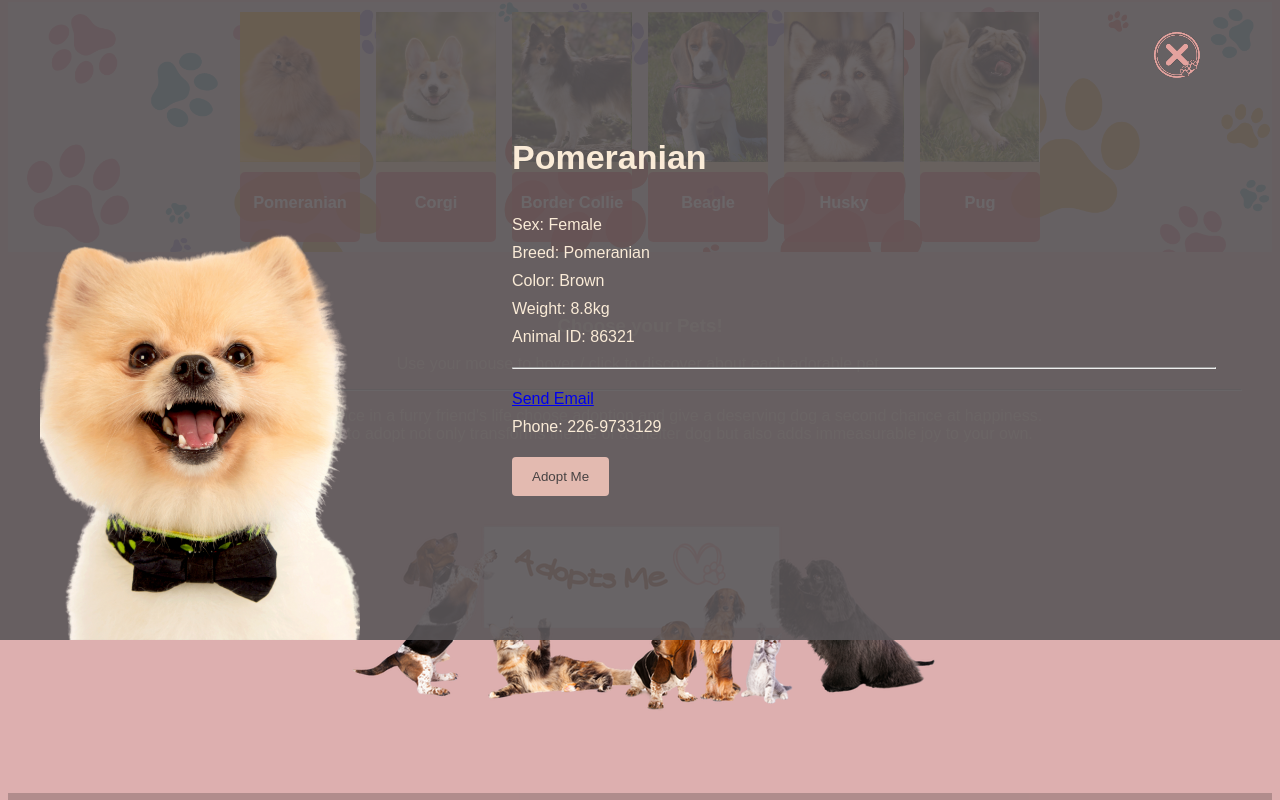
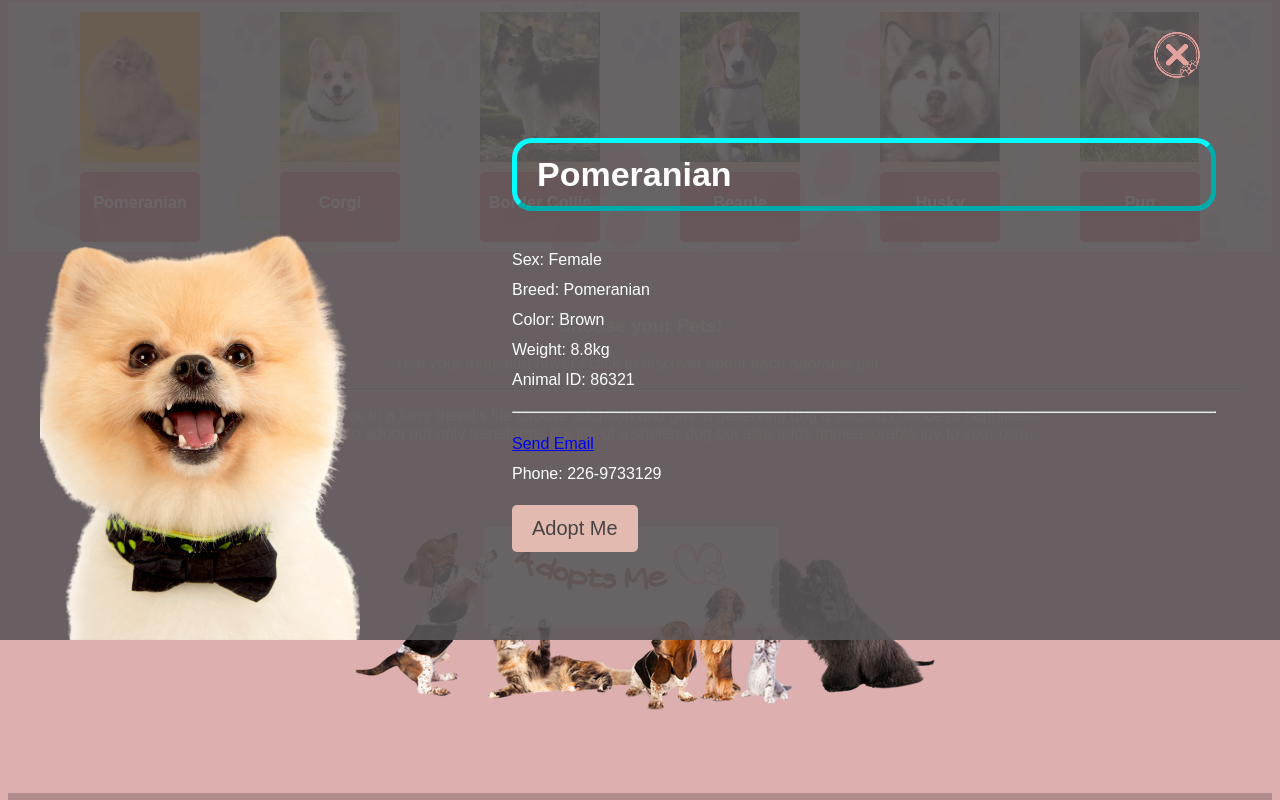
Before and after one commit to ConnieSham823/HW2_chBuild_Sham_KingYin, a plain HTML site: page index.html in a window 1280 px wide. Both pictures are taken after a click on the item "Pomeranian". Shown: the part 240-1040 px from the top of the page. Drawn offline with Linux system fonts and the light colour scheme.

Commit message:
Fine tune on design with css
This commit is fine tune the design with css

```diff
--- a/css/main.css
+++ b/css/main.css
@@ -28,7 +28,7 @@ header {
     background-color: hsl(0, 7%, 80%);
     background-image: url(../images/HW-Background.png);
     background-size: cover;
-    background-blend-mode: multiply;
+    background-blend-mode:soft-light;
 }
 
 .characters {
@@ -36,7 +36,7 @@ header {
     padding: 0;
     display: flex;
     flex-direction: row;
-    justify-content: center;
+    justify-content:space-evenly;
     flex-wrap: wrap;
     font-size: 14px;
 }
@@ -116,9 +116,10 @@ footer {
 button {
     background-color: hwb(12 69% 11%);
     color: #484343;
+    font-size: 20px;
     padding: 12px 20px;
     border: none;
-    border-radius: 4px;
+    border-radius: 5px;
     cursor: pointer;
 }
 
@@ -150,14 +151,20 @@ button {
     width: 55%;
     margin-left: 40%;
     padding-top: 50px;
+    color:rgb(255, 255, 255)
 }
 
 .lb_text {
-    line-height: 28px;
+    line-height: 30px;
 }
 
 .lb_heading {
     font-size: 34px;
+    padding: 12px 20px; ;
+    border-style:outset;
+    border-radius: 20px;
+    border-width: 5px;
+    border-color: aqua;
 }
 
 .lightbox:target {
--- a/index.html
+++ b/index.html
@@ -63,7 +63,7 @@
             Your decision to adopt
             not only transforms the life of a shelter dog but also adds
             immeasurable joy to your own.</p>
-            <img src="images/AdoptsMe.png">
+            <img src="images/AdoptsMe.png" alt="Adopt Me">
     </section>
 
     </main>
@@ -73,25 +73,24 @@
     </footer>
 
     <section class="lightbox" id="lightbox1">
-        <a href="#" class="lightbox_close"><img src="images/closeIcon.png"></a>
+        <a href="#" class="lightbox_close"><img src="images/closeIcon.png" alt="X"></a>
         <article>
             <h3 class="lb_heading">Pomeranian</h3>
             <p class="lb_text">
-                Sex: Female <br/>
-                Breed: Pomeranian <br/>
-                Color: Brown <br/>
-                Weight: 8.8kg <br/>
+                Sex: Female <br>
+                Breed: Pomeranian <br>
+                Color: Brown <br>
+                Weight: 8.8kg <br>
                 Animal ID: 86321
             </p>
             <hr>
             <p class="lb_text">
-                <a href=“petrescue@petrescue.ca”>Send Email</a> <br/>
+                <a href=“petrescue@petrescue.ca”>Send Email</a> <br>
                 Phone: 226-9733129
             </p>
 
-            <a href="#">
-                <button>Adopt Me</button>
-            </a>
+            <a href="#"><button>Adopt Me</button></a>
+
         </article>
     </section>
 
@@ -100,21 +99,19 @@
         <article>
             <h3 class="lb_heading">Corgi</h3>
             <p class="lb_text">
-                Sex: Female <br/>
-                Breed: Corgi <br/>
-                Color: Brown <br/>
-                Weight: 10.8kg <br/>
+                Sex: Female <br>
+                Breed: Corgi <br>
+                Color: Brown <br>
+                Weight: 10.8kg <br>
                 Animal ID: 86988
             </p>
             <hr>
             <p class="lb_text">
-                <a href=“petrescue@petrescue.ca”>Send Email</a> <br/>
+                <a href=“petrescue@petrescue.ca”>Send Email</a> <br>
                 Phone: 226-9733129
             </p>
 
-            <a href="#">
-                <button>Adopt Me</button>
-
+            <a href="#"><button>Adopt Me</button></a>
         </article>
     </section>
 
@@ -123,20 +120,19 @@
         <article>
             <h3 class="lb_heading">Border Collie</h3>
             <p class="lb_text">
-                Sex: Male <br/>
-                Breed: Border Collie <br/>
-                Color: Brown <br/>
-                Weight: 18.6kg <br/>
+                Sex: Male <br>
+                Breed: Border Collie <br>
+                Color: Brown <br>
+                Weight: 18.6kg <br>
                 Animal ID: 87025
             </p>
             <hr>
             <p class="lb_text">
-                <a href=“petrescue@petrescue.ca”>Send Email</a> <br/>
+                <a href=“petrescue@petrescue.ca”>Send Email</a> <br>
                 Phone: 226-9733129
             </p>
 
-            <a href="#">
-                <button>Adopt Me</button>
+            <a href="#"><button>Adopt Me</button></a>
 
         </article>
     </section>
@@ -146,20 +142,19 @@
         <article>
             <h3 class="lb_heading">Beagle</h3>
             <p class="lb_text">
-                Sex: Female <br/>
-                Breed: Beagle <br/>
-                Color: Brown and White <br/>
-                Weight: 13.8kg <br/>
+                Sex: Female <br>
+                Breed: Beagle <br>
+                Color: Brown and White <br>
+                Weight: 13.8kg <br>
                 Animal ID: 89012
             </p>
             <hr>
             <p class="lb_text">
-                <a href=“petrescue@petrescue.ca”>Send Email</a> <br/>
+                <a href=“petrescue@petrescue.ca”>Send Email</a> <br>
                 Phone: 226-9733129
             </p>
 
-            <a href="#">
-                <button>Adopt Me</button>
+            <a href="#"><button>Adopt Me</button></a>
 
         </article>
     </section>
@@ -169,20 +164,19 @@
         <article>
             <h3 class="lb_heading">Husky</h3>
             <p class="lb_text">
-                Sex: Male <br/>
-                Breed: Husky <br/>
-                Color: Black and White <br/>
-                Weight: 20.6kg <br/>
+                Sex: Male <br>
+                Breed: Husky <br>
+                Color: Black and White <br>
+                Weight: 20.6kg <br>
                 Animal ID: 87168
             </p>
             <hr>
             <p class="lb_text">
-                <a href=“petrescue@petrescue.ca”>Send Email</a> <br/>
+                <a href=“petrescue@petrescue.ca”>Send Email</a> <br>
                 Phone: 226-9733129
             </p>
 
-            <a href="#">
-                <button>Adopt Me</button>
+            <a href="#"><button>Adopt Me</button></a>
 
         </article>
     </section>
@@ -192,20 +186,19 @@
         <article>
             <h3 class="lb_heading">Pug</h3>
             <p class="lb_text">
-                Sex: Male <br/>
-                Breed: Pug <br/>
-                Color: Khaki <br/>
-                Weight: 12.4kg <br/>
+                Sex: Male <br>
+                Breed: Pug <br>
+                Color: Khaki <br>
+                Weight: 12.4kg <br>
                 Animal ID: 88054
             </p>
             <hr>
             <p class="lb_text">
-                <a href=“petrescue@petrescue.ca”>Send Email</a> <br/>
+                <a href=“petrescue@petrescue.ca”>Send Email</a> <br>
                 Phone: 226-9733129
             </p>
 
-            <a href="#">
-                <button>Adopt Me</button>
+            <a href="#"><button>Adopt Me</button></a>
 
         </article>
     </section>
```
